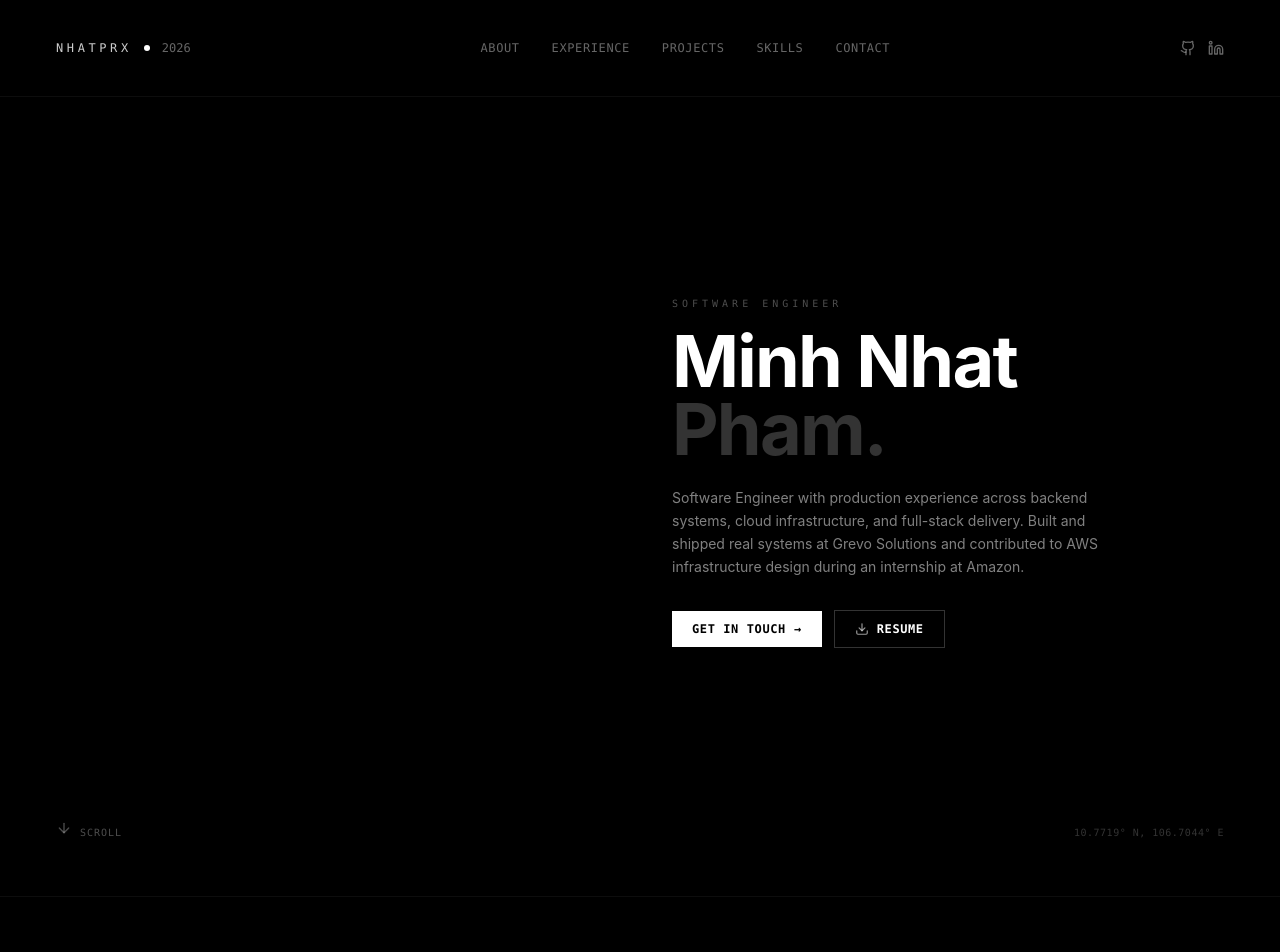
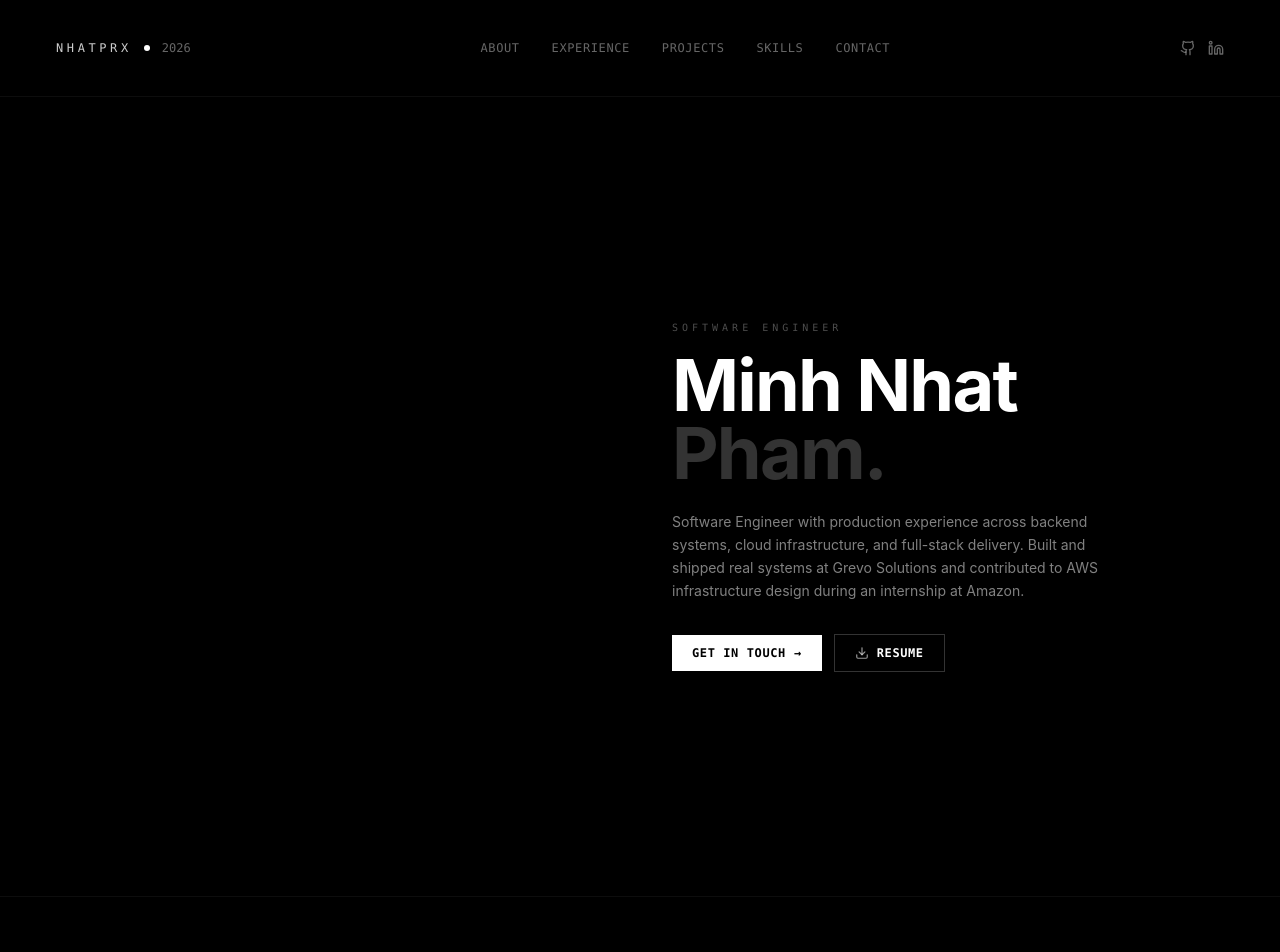
Before and after one commit to nhatprx/nhatprx-portfolio, a React (Vite) app: page / in a window 1280 px wide. Shown: the top 952 px of the page. Built offline with nearby package versions, Linux system fonts and the light colour scheme.

Commit message:
refactor(hero): remove scroll button and coordinates footer from hero

```diff
--- a/src/App.tsx
+++ b/src/App.tsx
@@ -58,14 +58,6 @@ function PhoneIcon({ className = 'w-5 h-5' }: { className?: string }) {
   return (
     <svg className={className} viewBox="0 0 24 24" fill="none" stroke="currentColor" strokeWidth="2" strokeLinecap="round" strokeLinejoin="round" aria-hidden="true">
       <path d="M22 16.92v3a2 2 0 0 1-2.18 2 19.79 19.79 0 0 1-8.63-3.07 19.5 19.5 0 0 1-6-6 19.79 19.79 0 0 1-3.07-8.67A2 2 0 0 1 4.11 2h3a2 2 0 0 1 2 1.72 12.84 12.84 0 0 0 .7 2.81 2 2 0 0 1-.45 2.11L8.09 9.91a16 16 0 0 0 6 6l1.27-1.27a2 2 0 0 1 2.11-.45 12.84 12.84 0 0 0 2.81.7A2 2 0 0 1 22 16.92z" />
-    </svg>
-  )
-}
-
-function ArrowDown({ className = 'w-5 h-5' }: { className?: string }) {
-  return (
-    <svg className={className} viewBox="0 0 24 24" fill="none" stroke="currentColor" strokeWidth="2" strokeLinecap="round" strokeLinejoin="round" aria-hidden="true">
-      <path d="M12 5v14" /><path d="m19 12-7 7-7-7" />
     </svg>
   )
 }
@@ -247,7 +239,7 @@ export default function App() {
       {/* Main Content Area: Split 50/50 Desktop Layout (Left empty, text on right) */}
       <main className="relative pt-24">
         {/* ========== HERO ========== */}
-        <section className="min-h-screen flex flex-col justify-between p-6 sm:p-10 lg:p-14">
+        <section className="min-h-screen flex items-center p-6 sm:p-10 lg:p-14">
           <div className="grid grid-cols-1 lg:grid-cols-12 w-full my-auto">
             {/* Left Column Spacer */}
             <div className="hidden lg:block lg:col-span-6" />
@@ -285,20 +277,6 @@ export default function App() {
               </div>
             </div>
           </div>
-
-          <footer className="flex items-center justify-between pt-8">
-            <button
-              onClick={() => document.getElementById('about')?.scrollIntoView({ behavior: 'smooth' })}
-              className="flex items-center gap-2 text-white/30 hover:text-white transition-colors"
-              aria-label="Scroll down"
-            >
-              <ArrowDown className="w-4 h-4 animate-bounce" />
-              <span className="font-mono text-[10px] tracking-widest">SCROLL</span>
-            </button>
-            <span className="font-mono text-[10px] text-white/20 tracking-wider">
-              10.7719° N, 106.7044° E
-            </span>
-          </footer>
         </section>
 
         {/* ========== 01 — ABOUT ========== */}
```
